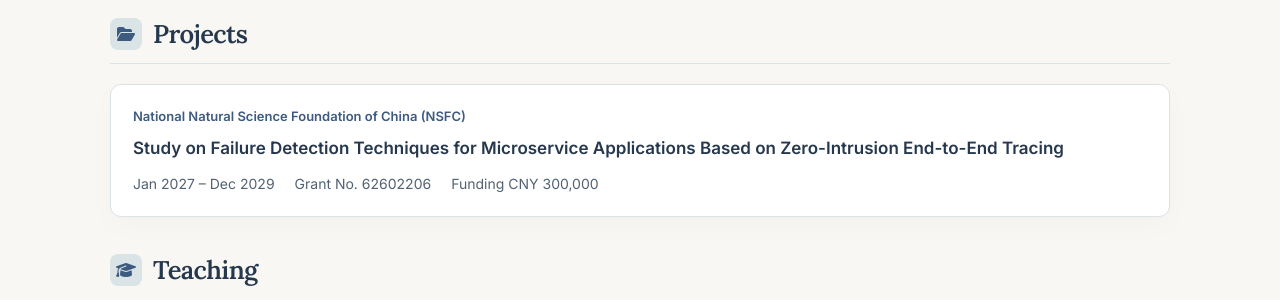
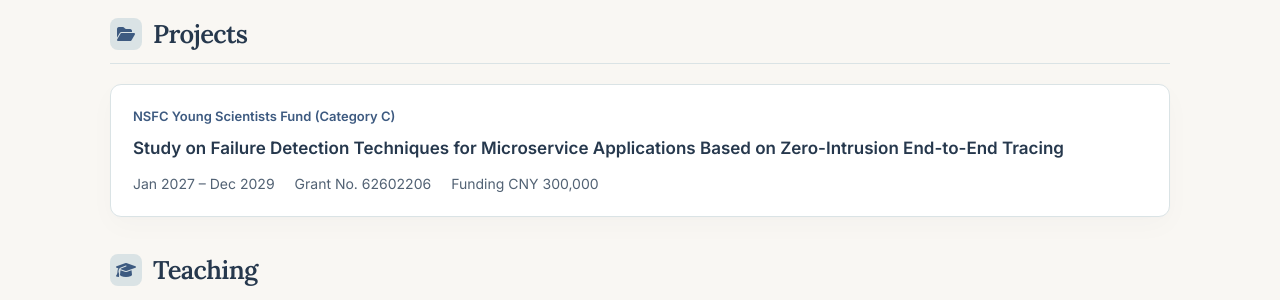
Before and after one commit to Junxian-Shen/Junxian-Shen.github.io, a Jekyll site: the page built from _pages/about.md, in a window 1280 px wide and 900 px high, scrolled down 3129 px. Shown: the part 152-452 px from the top of the window. Built offline with Jekyll 4.4.1, drawn with Linux system fonts in a browser that asks for light colours.

Commit message:
Specify NSFC Young Scientists Fund Category C

```diff
--- a/_data/projects.yml
+++ b/_data/projects.yml
@@ -1,8 +1,8 @@
-# 按展示顺序维护；批准号、经费和起止时间已按资助通知核对，类别与本人角色暂不标注。
+# 按展示顺序维护；批准号、经费和起止时间已按资助通知核对，类别由本人确认为青基 C，暂不标注本人角色。
 - title: "Study on Failure Detection Techniques for Microservice Applications Based on Zero-Intrusion End-to-End Tracing"
   title_zh: "基于零侵扰全链路追踪的微服务架构应用故障检测技术研究"
-  funder: "National Natural Science Foundation of China (NSFC)"
-  funder_zh: "国家自然科学基金"
+  funder: "NSFC Young Scientists Fund (Category C)"
+  funder_zh: "国家自然科学基金青年科学基金项目（C 类）"
   grant_number: "62602206"
   period: "Jan 2027 – Dec 2029"
   period_zh: "2027 年 1 月—2029 年 12 月"
```
Also changed, not shown: 用法.md (+1 -1 lines).
